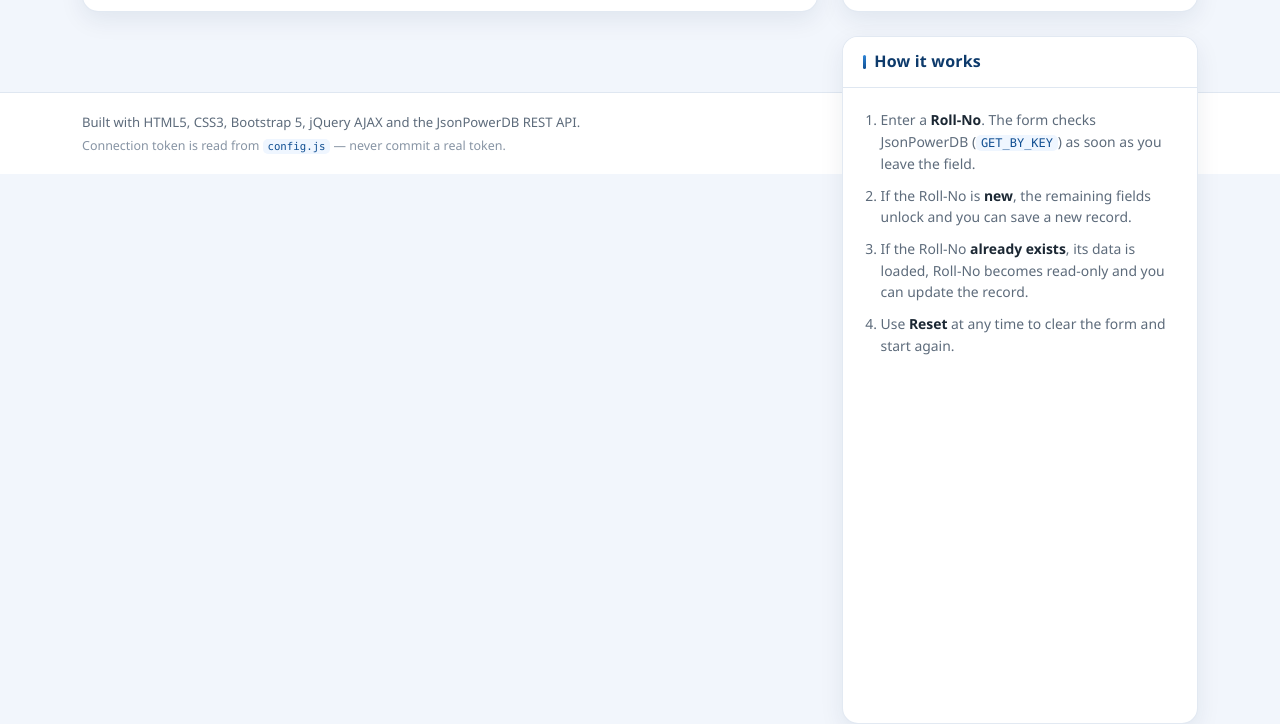
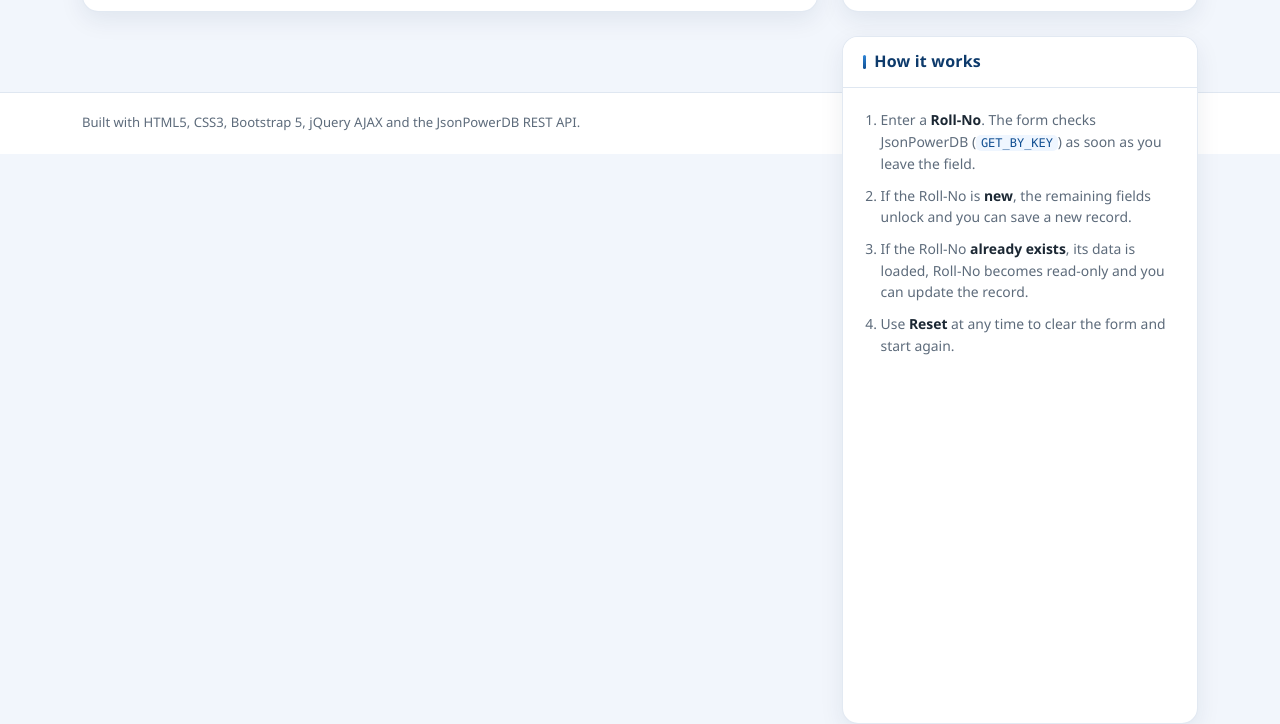
Before and after one commit to Shubham13112004/Student-Enrollment-JPDB, a plain HTML site: page index.html in a window 1280 px wide. Shown: the part 820-1544 px from the top of the page. Drawn offline with Linux system fonts and the light colour scheme.

Commit message:
Update index.html

```diff
--- a/index.html
+++ b/index.html
@@ -216,9 +216,7 @@
         Built with HTML5, CSS3, Bootstrap 5, jQuery AJAX and the
         JsonPowerDB REST API.
       </p>
-      <p class="mb-0 footer-muted">
-        Connection token is read from <code>config.js</code> — never commit a real token.
-      </p>
+
     </div>
   </footer>
 
```
